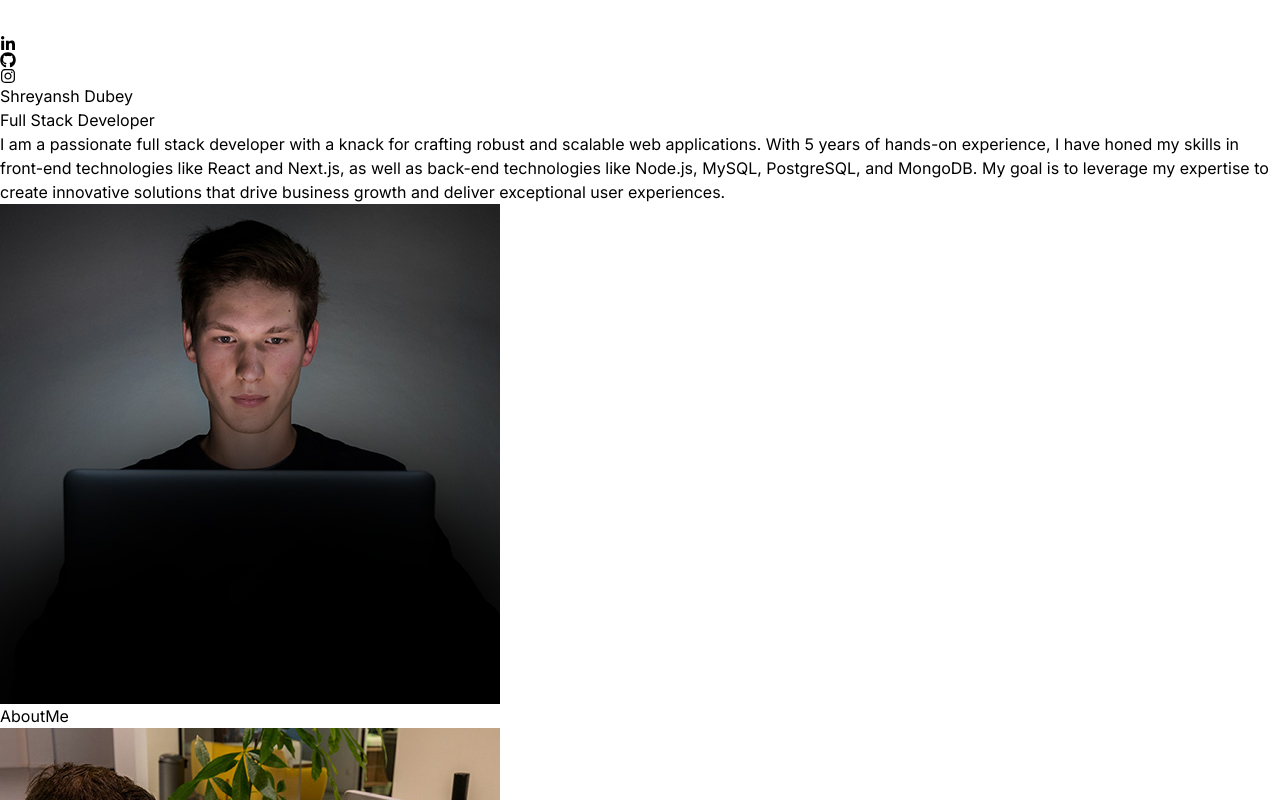
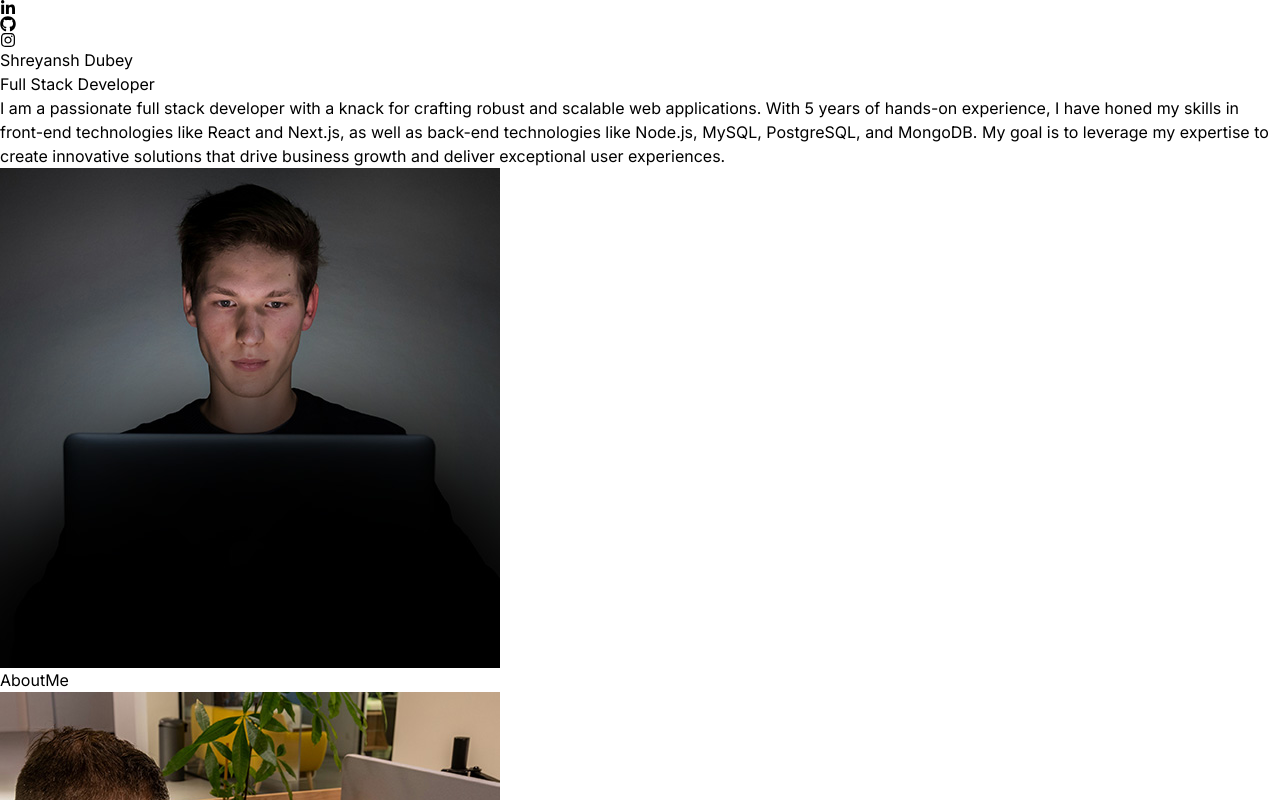
Before and after one commit to Shreyansh1005/react-portfolio-shreyansh, a React (Vite) app: page / in a window 1280 px wide. Shown: the top 800 px of the page. Built offline with nearby package versions, Linux system fonts and the light colour scheme.

Commit message:
removing logo

```diff
--- a/src/components/NavBar.jsx
+++ b/src/components/NavBar.jsx
@@ -1,4 +1,4 @@
-import KevinRushlogo from "../assets/KevinRushLogo.png";
+// import KevinRushlogo from "../assets/KevinRushLogo.png";
 
 import { FaLinkedinIn } from "react-icons/fa";
 import { FaInstagram } from "react-icons/fa";
@@ -6,9 +6,10 @@ import { FaGithub } from "react-icons/fa";
 const Navbar = ()=>{
     return (
         <nav className="mb-20 flex items-center justify-between py-6">
-            <div className="flex flex-shrink-0 items-center">
+{/*             <
+div className="flex flex-shrink-0 items-center">
                 <img className = "mx-2 w-10" src={KevinRushlogo} alt="logo"/>
-            </div>
+            </div> */}
             <div className="m-8 flex items-center justify-center gap-4 text-2xl">
                 <FaLinkedinIn/>
                 <FaGithub />
```
